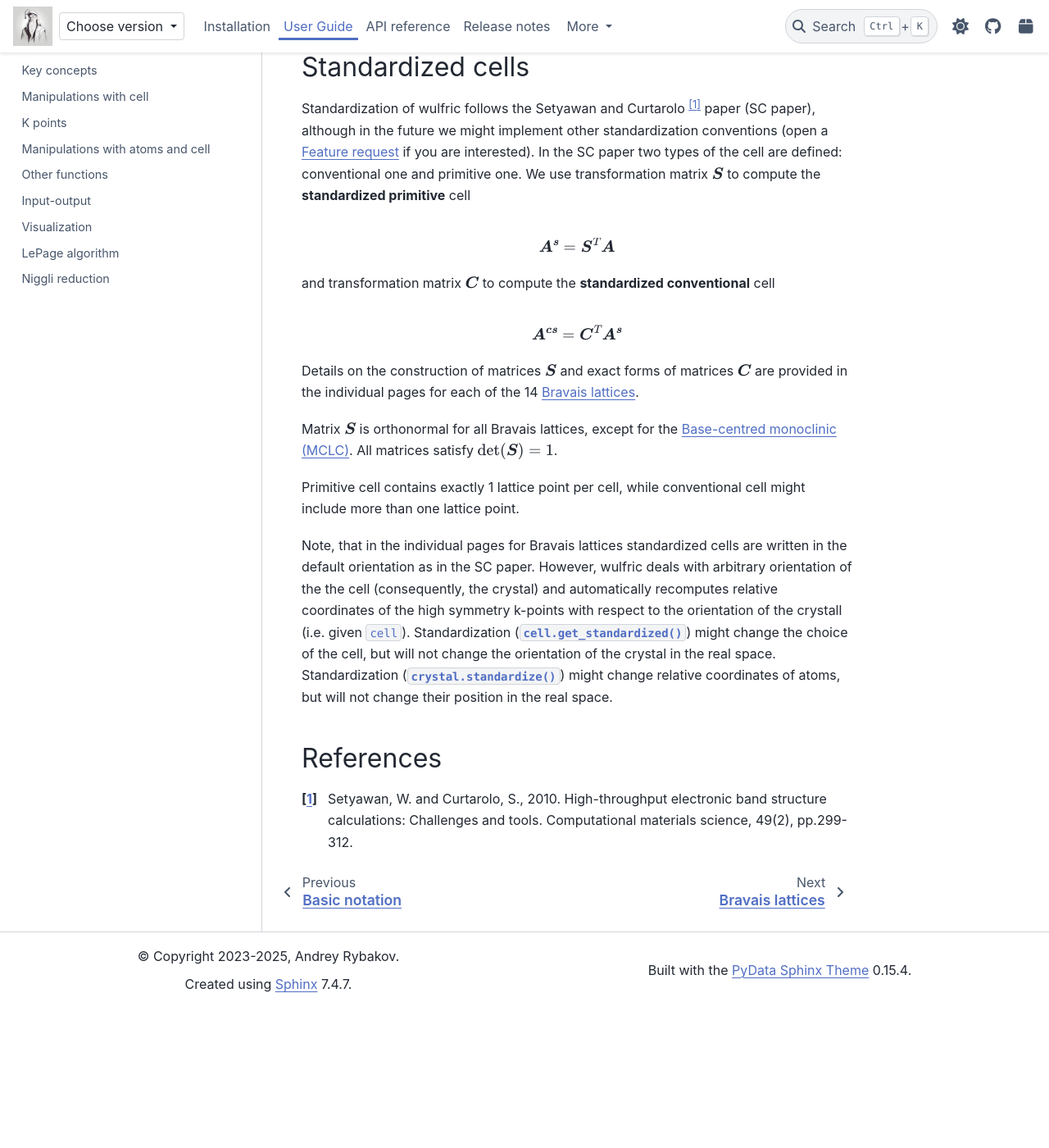
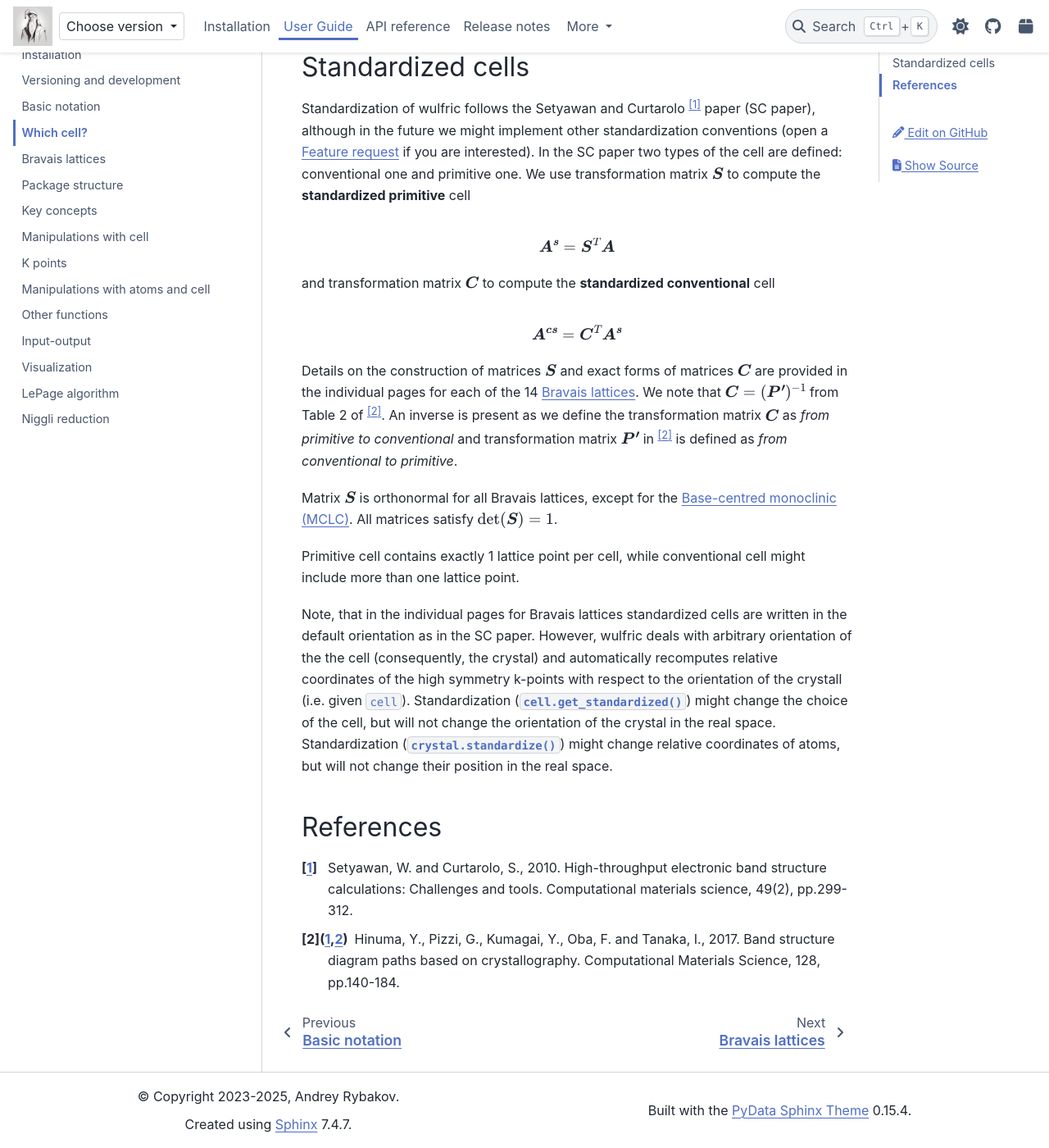
Before and after one commit to adrybakov/wulfric, a Sphinx documentation site: the page built from docs/source/user-guide/conventions/cell.rst, in a window 1280 px wide and 1400 px high, scrolled down 949 px. Shown: the whole window at 82% size. Built offline with Sphinx 7.4.7 and the PyData theme 0.15.4, drawn with Linux system fonts in a browser that asks for light colours; a script that is not in the unit is left out; before the commit the page ends 2178 px from its top, so only the background shows below that.

Commit message:
Add reference to seek-k-path paper

```diff
--- a/docs/source/user-guide/conventions/cell.rst
+++ b/docs/source/user-guide/conventions/cell.rst
@@ -53,7 +53,11 @@
 
 Details on the construction of matrices :math:`\boldsymbol{S}` and exact forms of matrices
 :math:`\boldsymbol{C}` are provided in the individual pages for each of the 14
-:ref:`user-guide_conventions_bravais-lattices`.
+:ref:`user-guide_conventions_bravais-lattices`. We note that
+:math:`\boldsymbol{C} = (\boldsymbol{P^{\prime}})^{-1}` from Table 2 of [2]_. An inverse
+is present as we define the transformation matrix :math:`\boldsymbol{C}` as *from
+primitive to conventional* and transformation matrix :math:`\boldsymbol{P^{\prime}}` in
+[2]_ is defined as *from conventional to primitive*.
 
 Matrix :math:`\boldsymbol{S}` is orthonormal for all Bravais lattices, except for
 the :ref:`guide_mclc`. All matrices satisfy :math:`\det(\boldsymbol{S}) = 1`.
@@ -76,3 +80,6 @@
 .. [1] Setyawan, W. and Curtarolo, S., 2010.
     High-throughput electronic band structure calculations: Challenges and tools.
     Computational materials science, 49(2), pp.299-312.
+.. [2] Hinuma, Y., Pizzi, G., Kumagai, Y., Oba, F. and Tanaka, I., 2017.
+    Band structure diagram paths based on crystallography.
+    Computational Materials Science, 128, pp.140-184.
```
